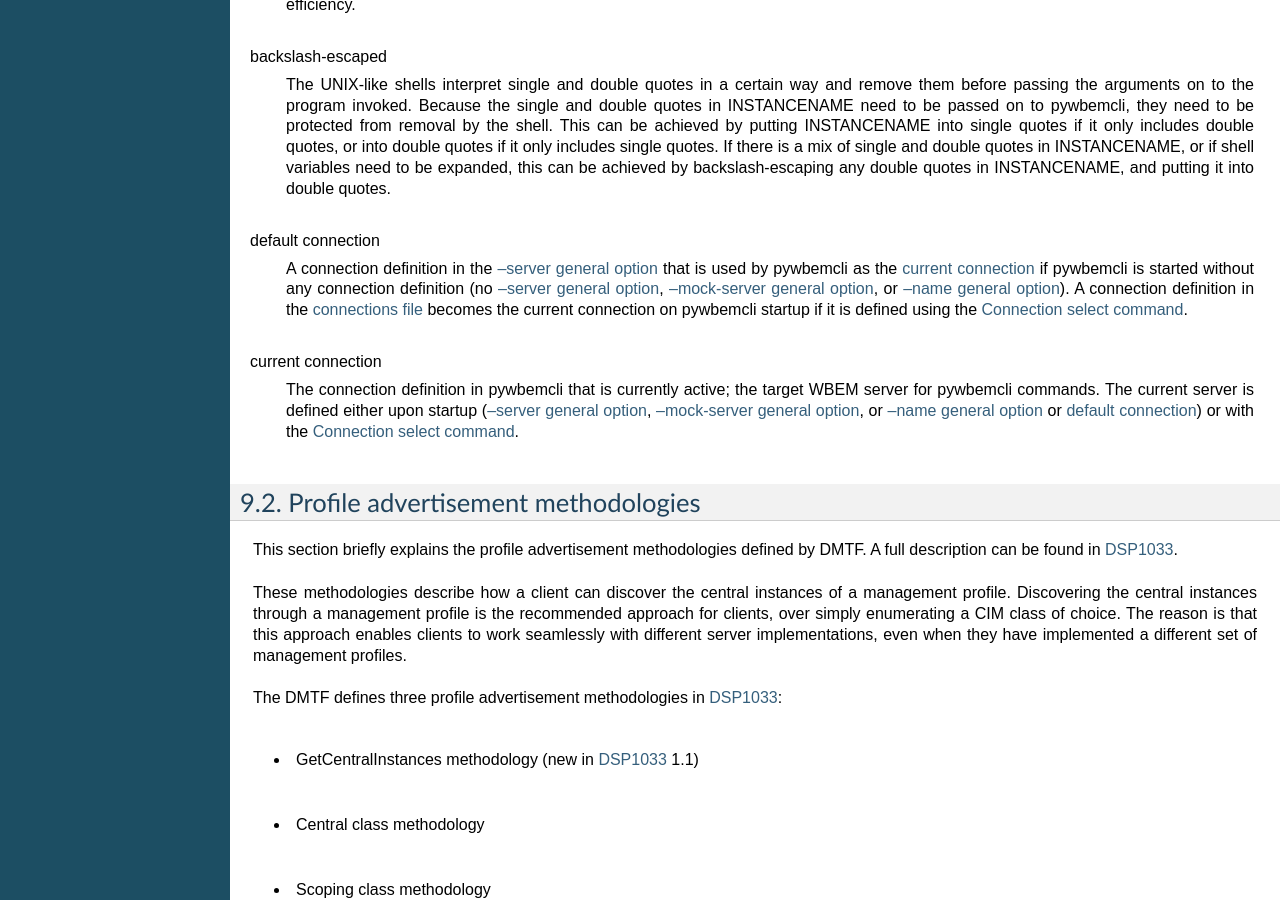
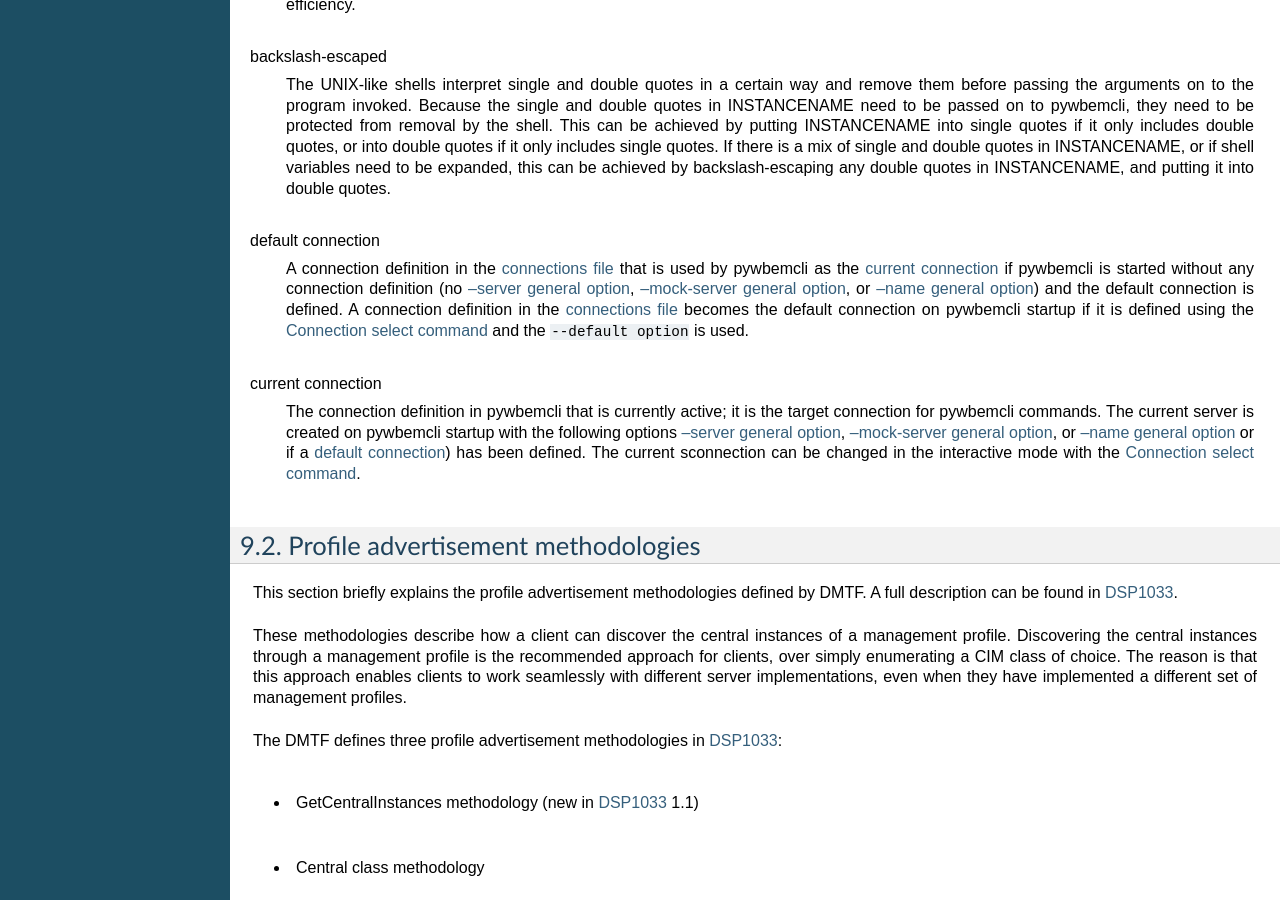
Before and after one commit to pywbem/pywbemtools, a Sphinx documentation site: the page built from docs/appendix.rst, in a window 1280 px wide and 900 px high, scrolled down 2151 px. Built offline with Sphinx 7.4.7, drawn with Linux system fonts in a browser that asks for light colours; the version number could not be read and is left out.

Commit message:
Comments from Sunday. Includes 2 changes to appendix, one to docs, change to code to simplify, and .  Does not include change for proposed move of use_pull and pull_max_cnt back to the connection defintion or the change for interactive mode on connection show.

```diff
--- a/docs/appendix.rst
+++ b/docs/appendix.rst
@@ -144,20 +144,23 @@ This documentation uses a few special terms to refer to Python types:
       double quotes.
 
    default connection
-      A connection definition in the :ref:`--server general option` that is used
+      A connection definition in the :term:`connections file` that is used
       by pywbemcli as the :term:`current connection` if pywbemcli is started without
       any connection definition (no :ref:`--server general option`,
-      :ref:`--mock-server general option`, or :ref:`--name general option`).
+      :ref:`--mock-server general option`, or :ref:`--name general option`) and
+      the default connection is defined.
       A connection definition in the :term:`connections file` becomes the
-      current connection on pywbemcli startup if it is defined using the
-      :ref:`connection select command`.
+      default connection on pywbemcli startup if it is defined using the
+      :ref:`connection select command` and the ``--default option`` is used.
 
    current connection
-      The connection definition in pywbemcli that is currently active; the
-      target WBEM server for pywbemcli commands.  The current server is defined
-      either upon startup (:ref:`--server general option`,
+      The connection definition in pywbemcli that is currently active; it is the
+      target connection for pywbemcli commands.  The current
+      server is created on pywbemcli startup with the following options
+      :ref:`--server general option`,
       :ref:`--mock-server general option`, or :ref:`--name general option` or
-      :term:`default connection`) or with the :ref:`connection select command`.
+      if a :term:`default connection`) has been defined. The current sconnection can be
+      changed in the interactive mode with the :ref:`connection select command`.
 
 
 .. _`Profile advertisement methodologies`:
--- a/docs/pywbemclicommands.rst
+++ b/docs/pywbemclicommands.rst
@@ -1064,7 +1064,7 @@ Connection select command
 
 The ``connection select`` command selects a connection from the connections
 file sets that connection as the :term:`current connection` and optionally the
-:term:`default connection` with the (``--default option``).
+:term:`default connection` by using the ``--default option``.
 
 A connection may be selected
 to be the current connection by using the NAME argument or by selecting from a
```
Also changed, not shown: docs/pywbemclicmdshelp.rst (+10 -9 lines), 4 other files.
